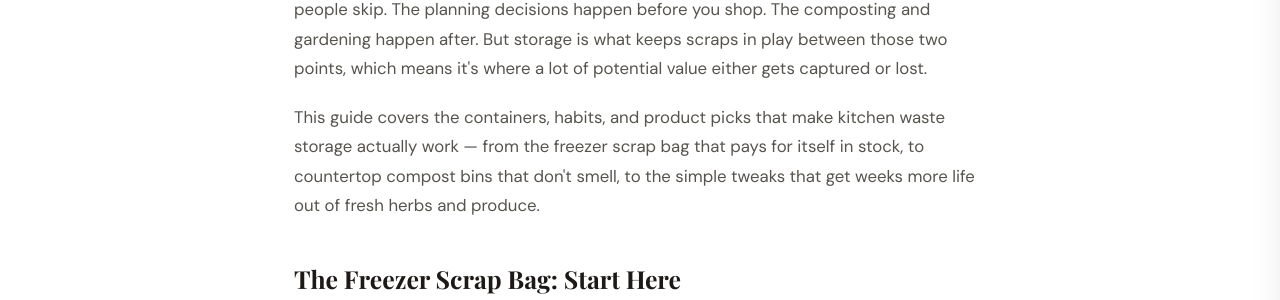
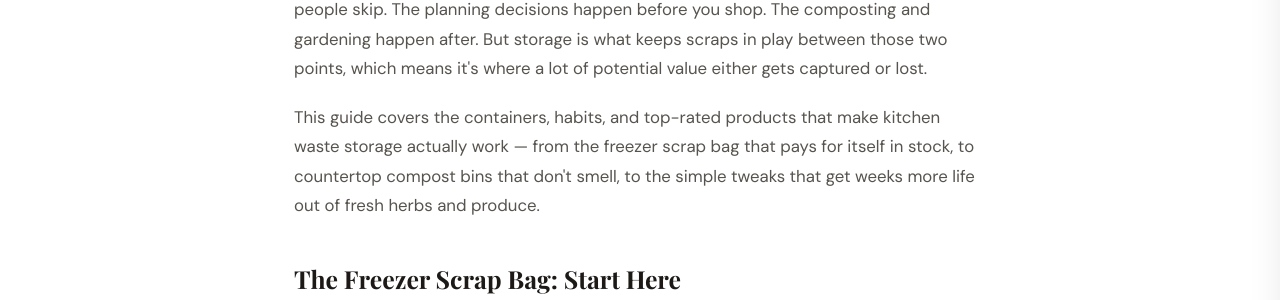
Before and after one commit to bgerlach463/recipehq-site, a Jekyll site: the page built from _posts/2026-04-11-kitchen-waste-storage.html, in a window 1280 px wide and 900 px high, scrolled down 715 px. Shown: the part 154-454 px from the top of the window. Built offline with Jekyll 4.4.1, drawn with Linux system fonts in a browser that asks for light colours.

Commit message:
Reword intro: 'top-rated products' instead of 'product picks'
Co-Authored-By: Claude Opus 4.6 (1M context) <noreply@anthropic.com>

```diff
--- a/_posts/2026-04-11-kitchen-waste-storage.html
+++ b/_posts/2026-04-11-kitchen-waste-storage.html
@@ -327,7 +327,7 @@ schema_extra: |
 
   <p>Good <a href="/guides/kitchen-waste/">kitchen waste management</a> works in layers — and storage is the middle layer most people skip. The planning decisions happen before you shop. The composting and gardening happen after. But storage is what keeps scraps in play between those two points, which means it's where a lot of potential value either gets captured or lost.</p>
 
-  <p>This guide covers the containers, habits, and product picks that make kitchen waste storage actually work — from the freezer scrap bag that pays for itself in stock, to countertop compost bins that don't smell, to the simple tweaks that get weeks more life out of fresh herbs and produce.</p>
+  <p>This guide covers the containers, habits, and top-rated products that make kitchen waste storage actually work — from the freezer scrap bag that pays for itself in stock, to countertop compost bins that don't smell, to the simple tweaks that get weeks more life out of fresh herbs and produce.</p>
 
   <h2>The Freezer Scrap Bag: Start Here</h2>
 
```
